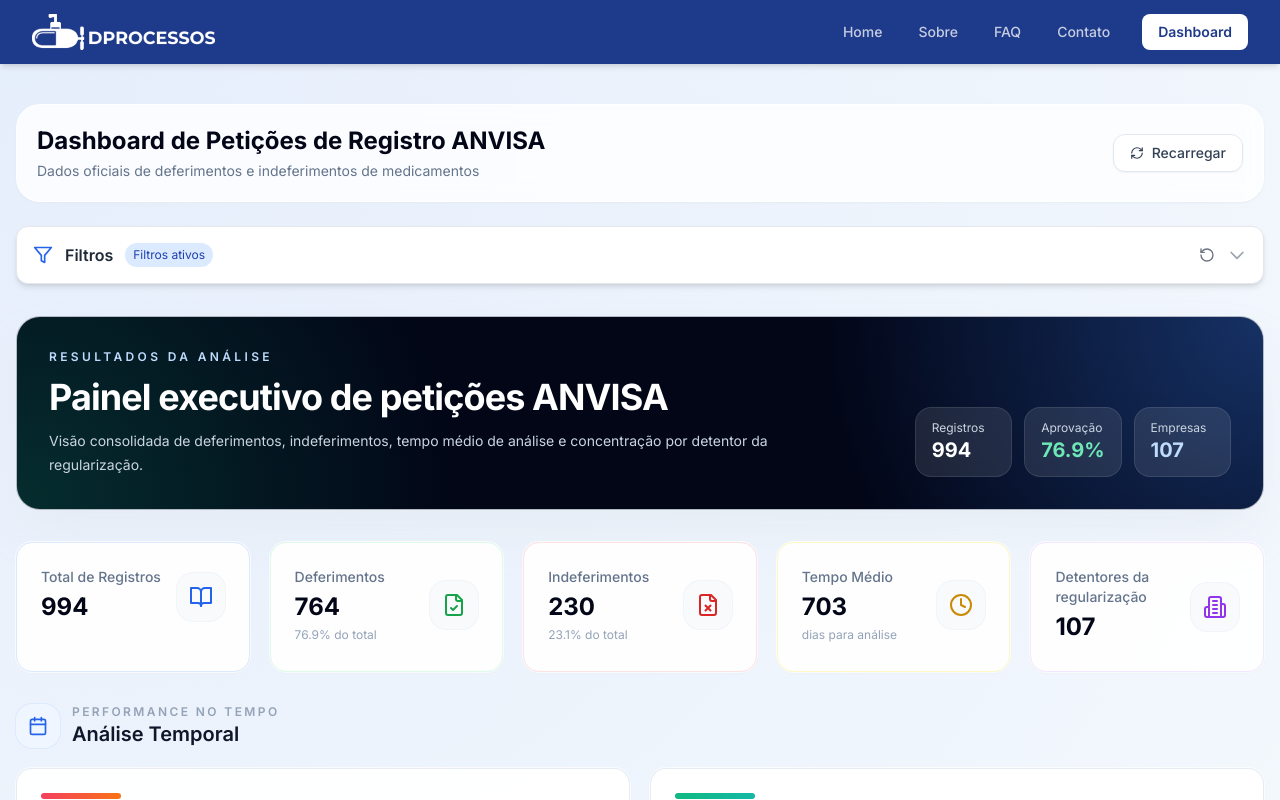
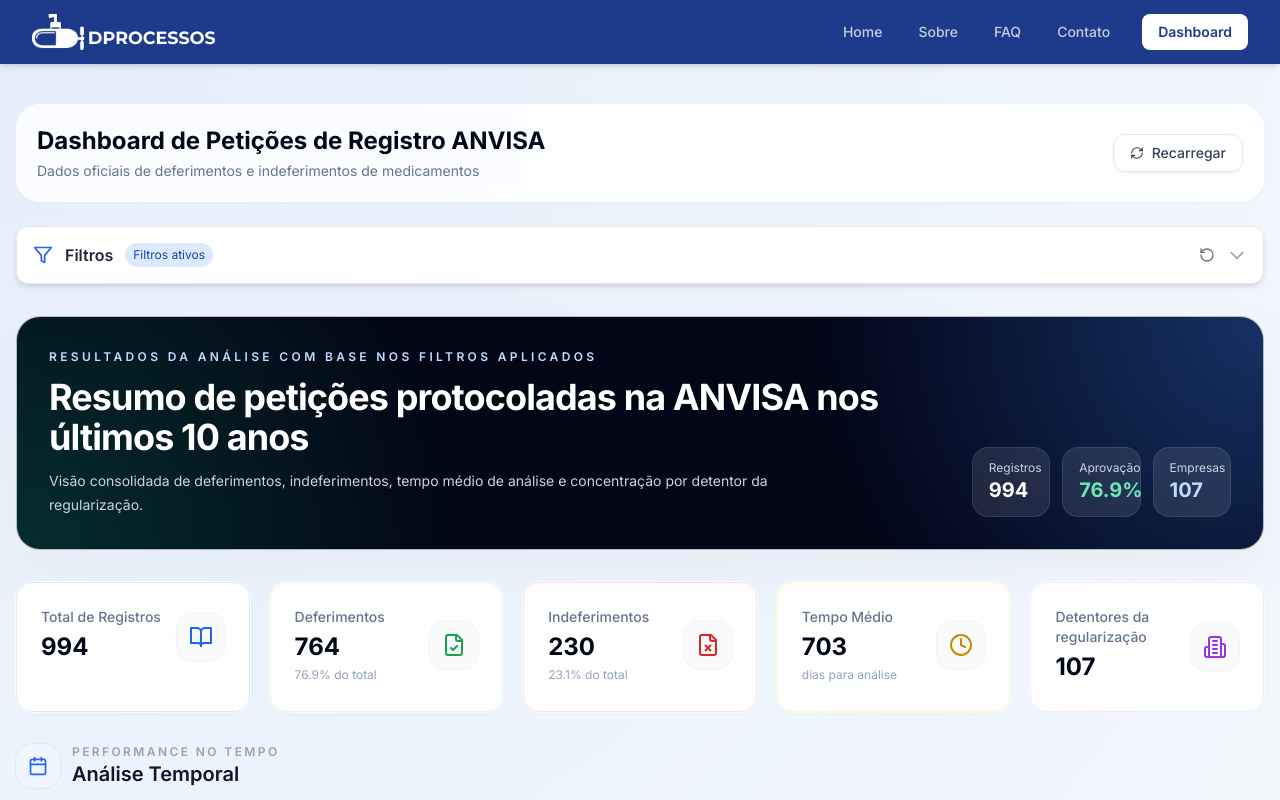
Before and after one commit to Diorgerb/Registro-de-Medicamentos-ANVISA, a React (Vite) app: page / in a window 1280 px wide. Both pictures are taken after a click on the button "Explorar os Dados". Shown: the top 800 px of the page. Built offline with nearby package versions, Linux system fonts and the light colour scheme.

Commit message:
Update dashboard text for clarity and detail

```diff
--- a/src/components/Dashboard.tsx
+++ b/src/components/Dashboard.tsx
@@ -81,9 +81,9 @@
           <div className="absolute inset-0 bg-[radial-gradient(circle_at_top_right,rgba(59,130,246,0.35),transparent_35%),radial-gradient(circle_at_bottom_left,rgba(16,185,129,0.22),transparent_35%)]" />
           <div className="relative flex flex-col gap-6 lg:flex-row lg:items-end lg:justify-between">
             <div>
-              <p className="text-xs font-semibold uppercase tracking-[0.28em] text-blue-200">Resultados da análise</p>
+              <p className="text-xs font-semibold uppercase tracking-[0.28em] text-blue-200">Resultados da análise com base nos filtros aplicados</p>
               <h1 className="mt-3 text-3xl font-bold tracking-tight text-white sm:text-4xl">
-                Painel executivo de petições ANVISA
+                Resumo de petições protocoladas na ANVISA nos últimos 10 anos
               </h1>
               <p className="mt-3 max-w-3xl text-sm leading-6 text-slate-300">
                 Visão consolidada de deferimentos, indeferimentos, tempo médio de análise e concentração por detentor da regularização.
```
